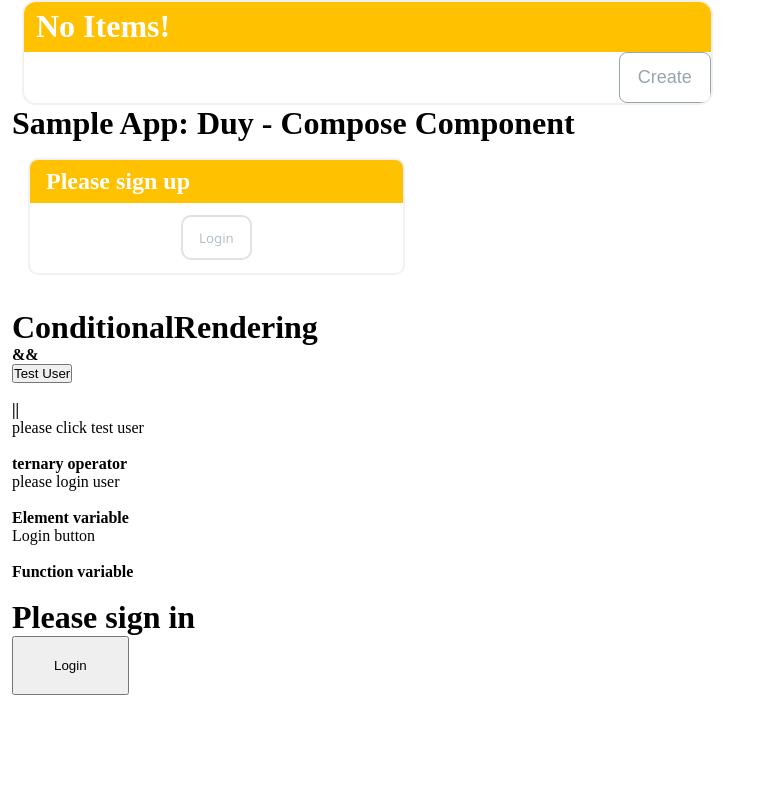
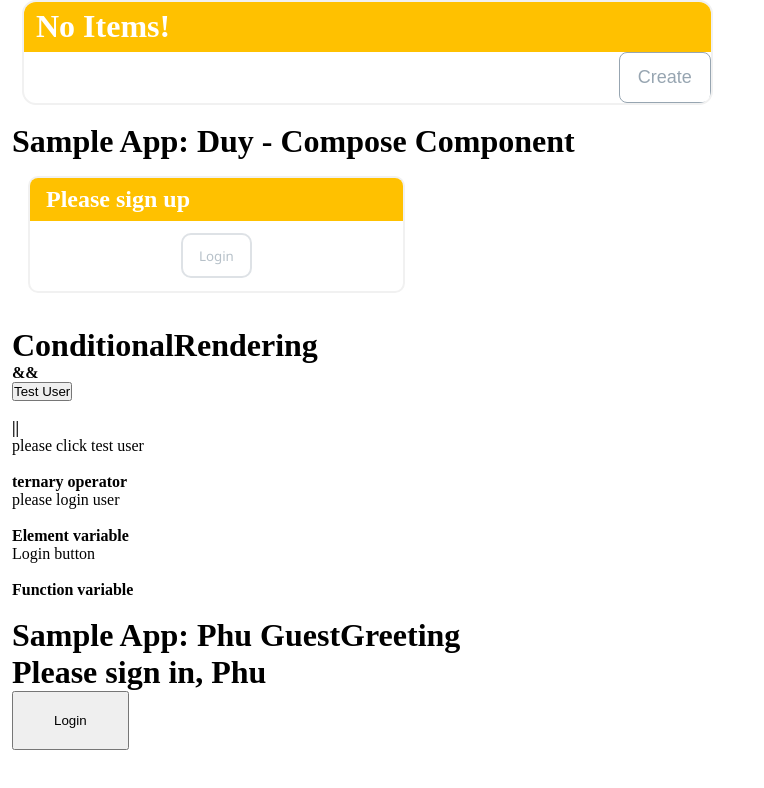
Before and after one commit to thanhphu0911/react-course-foundation, a React (Vite) app: page /user in a window 1280 px wide. Shown: the part 1366-2154 px from the top of the page, without its empty margins (0-764 px from the left). Built offline with nearby package versions, Linux system fonts and the light colour scheme.

Commit message:
refator code

```diff
--- a/src/App.jsx
+++ b/src/App.jsx
@@ -14,15 +14,10 @@ import PhuComposedComponent from "./sampleApp/phusnyd/PhuComposedComponent";
 import SampleAppHeader from "./SampleAppHeader";
 import ConditionalRendering from "./ConditionalRendering";
 import DuyComposedComponent from "./sampleApp/duy/DuyComposedComponent";
-import GuestGreeting from "./GuestGreetingApp/phusnyd/GuestGreeting";
-import UserGreeting from "./GuestGreetingApp/phusnyd/UserGreeting";
+import GuestGreeting from "./sampleApp/phusnyd/GuestGretting/GuestGreeting"
 
 function App() {
-  const [logIn, setLogIn] = useState(false);
 
-  function handleLogIn() {
-    setLogIn(!logIn);
-  }
   // JSX
   return (
     <>
@@ -52,11 +47,8 @@ function App() {
       <ConditionalRendering />
 
       <br />
-      {logIn ? (
-        <UserGreeting text="Welcome to" name="Phu" handleLogIn={handleLogIn} />
-      ) : (
-        <GuestGreeting text="Please sign in" handleLogIn={handleLogIn} />
-      )}
+      <GuestGreeting />
+
       <br />
       <br />
       <br />
--- a/src/GuestGreetingApp/phusnyd/GuestGreeting.jsx
+++ /dev/null
@@ -1,12 +0,0 @@
-import BasicButton from "../../components/BasicButton";
-
-function GuestGreeting({ text, handleLogIn }) {
-  return (
-    <>
-      <h1>{text}</h1>
-      <BasicButton text="Login" className="signInBtn" onClick={handleLogIn} />
-    </>
-  );
-}
-
-export default GuestGreeting;
--- a/src/GuestGreetingApp/phusnyd/UserGreeting.jsx
+++ /dev/null
@@ -1,14 +0,0 @@
-import BasicButton from "../../components/BasicButton";
-
-function UserGreeting({ text, name, handleLogIn }) {
-  return (
-    <>
-      <h1>
-        {text}, {name}
-      </h1>
-      <BasicButton text="Logout" className="signInBtn" onClick={handleLogIn} />
-    </>
-  );
-}
-
-export default UserGreeting;
--- a/src/sampleApp/duy/DuyComposedComponent.jsx
+++ b/src/sampleApp/duy/DuyComposedComponent.jsx
@@ -13,6 +13,9 @@ function DuyComposedComponent() {
   return (
     <>
       <div>
+
+        <div />
+        <br />
         {/* <h1>Sample App: Duy - Compose Component </h1>
         <div className="card">
           <div className="card-header">
@@ -34,12 +37,12 @@ function DuyComposedComponent() {
             text="Welcome to"
             name="Duy"
             handleLogin={handleLogin}
-          ></UserGreeting>
+          />
         ) : (
           <GuestGreeting
             text="Please sign up"
             handleLogin={handleLogin}
-          ></GuestGreeting>
+          />
         )}
       </div>
     </>
--- a/src/sampleApp/duy/UserGreeting.jsx
+++ b/src/sampleApp/duy/UserGreeting.jsx
@@ -4,7 +4,7 @@ function UserGreeting({ text, name, handleLogin }) {
   return (
     <>
       <div className="card">
-        <div className="card-header">
+        <div class="banner">
           <h2 className="card-header-title">
             {text} {name}
           </h2>
@@ -18,15 +18,7 @@ function UserGreeting({ text, name, handleLogin }) {
           />
         </div>
       </div>
-      {/* <h2>
-        {text} {name}
-      </h2>
-      <BasicButton
-        text="Logout"
-        className="btn"
-        onClick={handleLogin}
-        type="button"
-      ></BasicButton> */}
+
     </>
   );
 }
--- /dev/null
+++ b/src/sampleApp/phusnyd/GuestGretting/AdminGreeting.jsx
@@ -0,0 +1,11 @@
+function AdminGreeting({ text, name }) {
+  return (
+    <>
+      <h1>
+        {text}, {name}
+      </h1>
+    </>
+  );
+}
+
+export default AdminGreeting;
--- /dev/null
+++ b/src/sampleApp/phusnyd/GuestGretting/GuestGreeting.jsx
@@ -0,0 +1,29 @@
+import React from 'react';
+import BasicButton from "../../../components/BasicButton";
+
+import AdminGreeting from "./AdminGreeting";
+import UserGreeting from "./UserGreeting";
+
+function GuestGreeting() {
+  const [isLogin, setIsLogin] = React.useState(false);
+
+  function handleLogIn() {
+    // setIsLogin(!isLogin);
+    setIsLogin(prevState => !prevState); // updater function
+  }
+
+  return (
+    <>
+      <h1>Sample App: Phu GuestGreeting</h1>
+      {isLogin ? (
+        <AdminGreeting text="Welcome to" name="Phu" handleLogIn={handleLogIn} />
+      ) : (
+        <UserGreeting text="Please sign in" name="Phu" handleLogIn={handleLogIn} />
+
+      )}
+      <BasicButton text={`${isLogin ? 'Logout' : 'Login'}`} className="signInBtn" onClick={handleLogIn} />
+    </>
+  );
+}
+
+export default GuestGreeting;
--- /dev/null
+++ b/src/sampleApp/phusnyd/GuestGretting/UserGreeting.jsx
@@ -0,0 +1,11 @@
+function UserGreeting({ text, name }) {
+  return (
+    <>
+      <h1>
+        {text}, {name}
+      </h1>
+    </>
+  );
+}
+
+export default UserGreeting;
```
